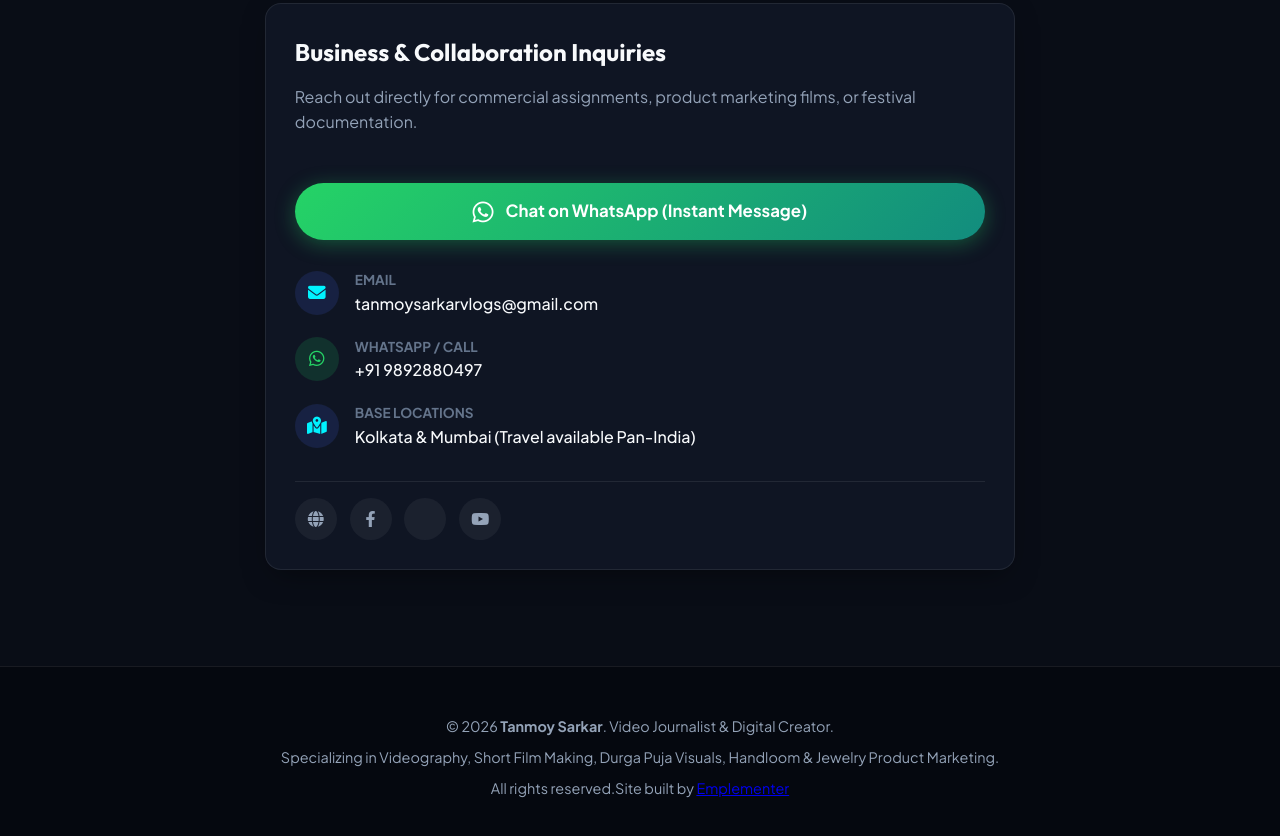
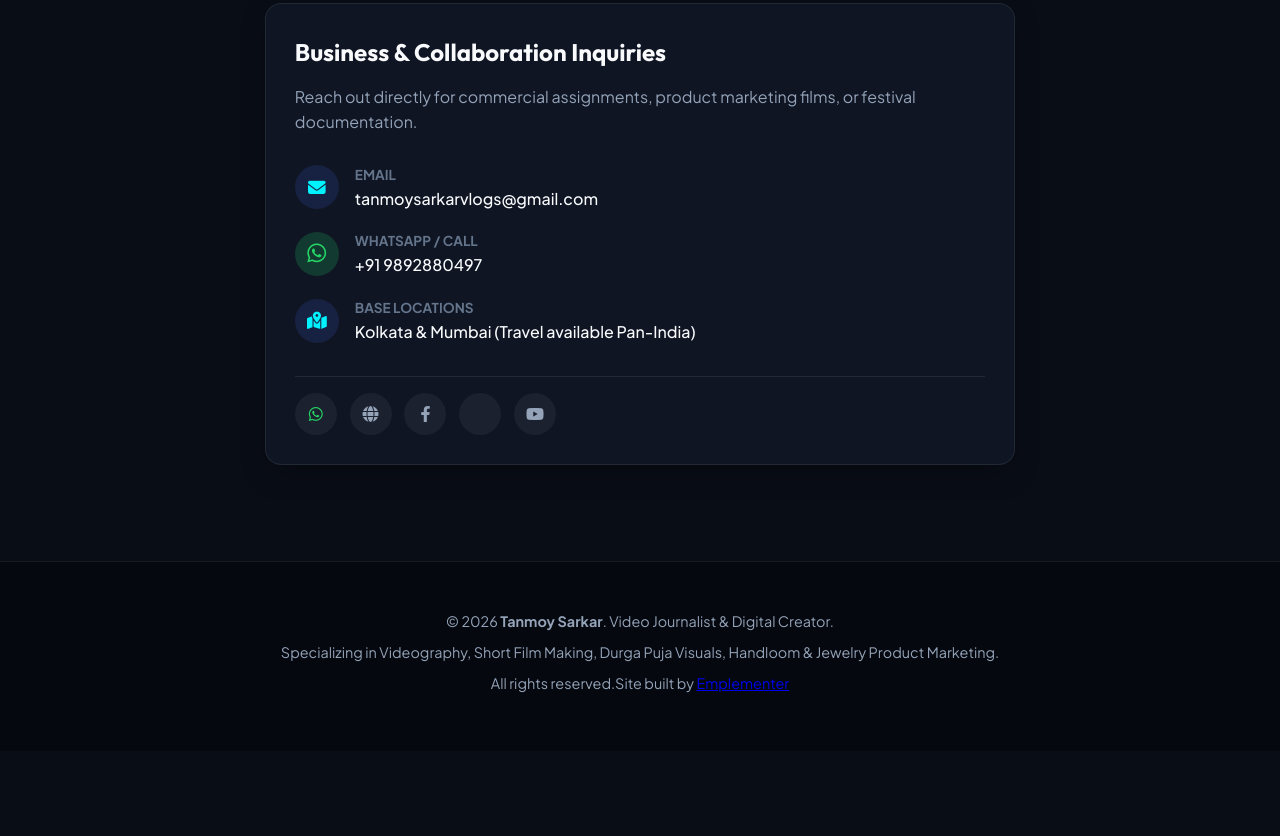
Before and after one commit to arnabbera/tanmoysarkar, a plain HTML site: page index.html in a window 1280 px wide. Shown: the part 4346-5182 px from the top of the page. After the commit the page ends 5097 px from the top, so only its background shows below. Drawn offline with Linux system fonts and the light colour scheme; some icons are missing.

Commit message:
fix: remove separate chat button, clicking whatsapp logo/row directly opens whatsapp with auto-filled message

```diff
--- a/assets/css/style.css
+++ b/assets/css/style.css
@@ -735,35 +735,6 @@ body.admin-mode .hero {
   color: var(--cyan-accent);
 }
 
-/* WhatsApp CTA Button */
-.whatsapp-cta-btn {
-  display: inline-flex;
-  align-items: center;
-  justify-content: center;
-  gap: 0.75rem;
-  background: linear-gradient(135deg, #25D366 0%, #128C7E 100%);
-  color: #ffffff !important;
-  font-size: 1.05rem;
-  font-weight: 700;
-  padding: 0.95rem 1.8rem;
-  border-radius: 50px;
-  text-decoration: none !important;
-  box-shadow: 0 4px 20px rgba(37, 211, 102, 0.35);
-  transition: all 0.3s cubic-bezier(0.16, 1, 0.3, 1);
-  margin: 1.2rem 0 1.8rem;
-  width: 100%;
-}
-
-.whatsapp-cta-btn:hover {
-  transform: translateY(-3px);
-  box-shadow: 0 8px 25px rgba(37, 211, 102, 0.5);
-  background: linear-gradient(135deg, #2cf476 0%, #17a999 100%);
-}
-
-.whatsapp-cta-btn i {
-  font-size: 1.5rem;
-}
-
 /* Floating WhatsApp Quick Action Button */
 .floating-whatsapp {
   position: fixed;
--- a/index.html
+++ b/index.html
@@ -222,15 +222,6 @@
           <h3>Business &amp; Collaboration Inquiries</h3>
           <p>Reach out directly for commercial assignments, product marketing films, or festival documentation.</p>
 
-          <!-- WhatsApp Instant Message Button (Auto-filled) -->
-          <a href="https://wa.me/919892880497?text=Hi%20Tanmoy%2C%20I%20visited%20your%20website%20and%20would%20like%20to%20connect%20regarding%20a%20videography%20%2F%20film%20project."
-             target="_blank"
-             rel="noopener"
-             class="whatsapp-cta-btn">
-            <i class="fa-brands fa-whatsapp"></i>
-            <span>Chat on WhatsApp (Instant Message)</span>
-          </a>
-
           <ul class="contact-details-list">
             <li>
               <div class="detail-icon"><i class="fa-solid fa-envelope"></i></div>
@@ -240,11 +231,18 @@
               </div>
             </li>
             <li>
-              <div class="detail-icon" style="background: rgba(37, 211, 102, 0.15); color: #25D366;"><i class="fa-brands fa-whatsapp"></i></div>
-              <div>
-                <strong>WhatsApp / Call</strong>
-                <a href="https://wa.me/919892880497?text=Hi%20Tanmoy%2C%20I%20visited%20your%20website%20and%20would%20like%20to%20connect%20regarding%20a%20videography%20%2F%20film%20project." target="_blank">+91 9892880497</a>
-              </div>
+              <a href="https://wa.me/919892880497?text=Hi%20Tanmoy%2C%20I%20visited%20your%20website%20and%20would%20like%20to%20connect%20regarding%20a%20videography%20%2F%20film%20project."
+                 target="_blank"
+                 rel="noopener"
+                 style="display:flex; align-items:center; gap:1rem; text-decoration:none; color:inherit;">
+                <div class="detail-icon" style="background: rgba(37, 211, 102, 0.2); color: #25D366; font-size:1.35rem; cursor:pointer;" title="Chat on WhatsApp">
+                  <i class="fa-brands fa-whatsapp"></i>
+                </div>
+                <div>
+                  <strong>WhatsApp / Call</strong>
+                  <span style="color:var(--text-main); font-size:1rem; font-weight:500;">+91 9892880497</span>
+                </div>
+              </a>
             </li>
             <li>
               <div class="detail-icon"><i class="fa-solid fa-map-location-dot"></i></div>
@@ -256,6 +254,7 @@
           </ul>
 
           <div class="social-links-grid">
+            <a href="https://wa.me/919892880497?text=Hi%20Tanmoy%2C%20I%20visited%20your%20website%20and%20would%20like%20to%20connect%20regarding%20a%20videography%20%2F%20film%20project." target="_blank" rel="noopener" class="social-btn" title="Chat on WhatsApp" style="color:#25D366;"><i class="fa-brands fa-whatsapp"></i></a>
             <a href="https://www.tanmoysarkar.com" target="_blank" class="social-btn" title="Official Website"><i class="fa-solid fa-globe"></i></a>
             <a href="https://facebook.com/tanmoysarkarproductions" target="_blank" class="social-btn" title="Facebook"><i class="fa-brands fa-facebook-f"></i></a>
             <a href="https://twitter.com/tanmoyforever" target="_blank" class="social-btn" title="Twitter"><i class="fa-brands fa-x-twitter"></i></a>
```
Also changed, not shown: admin/index.html (+13 -14 lines).
